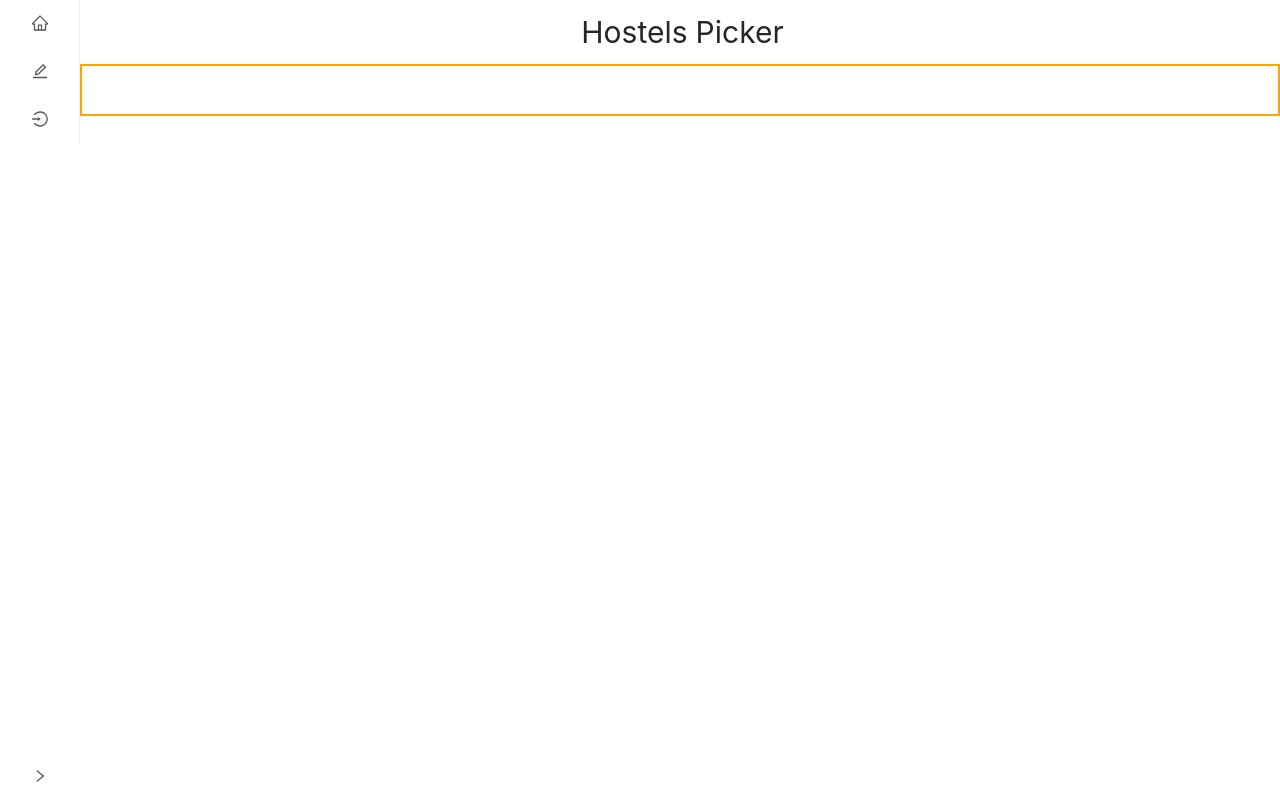
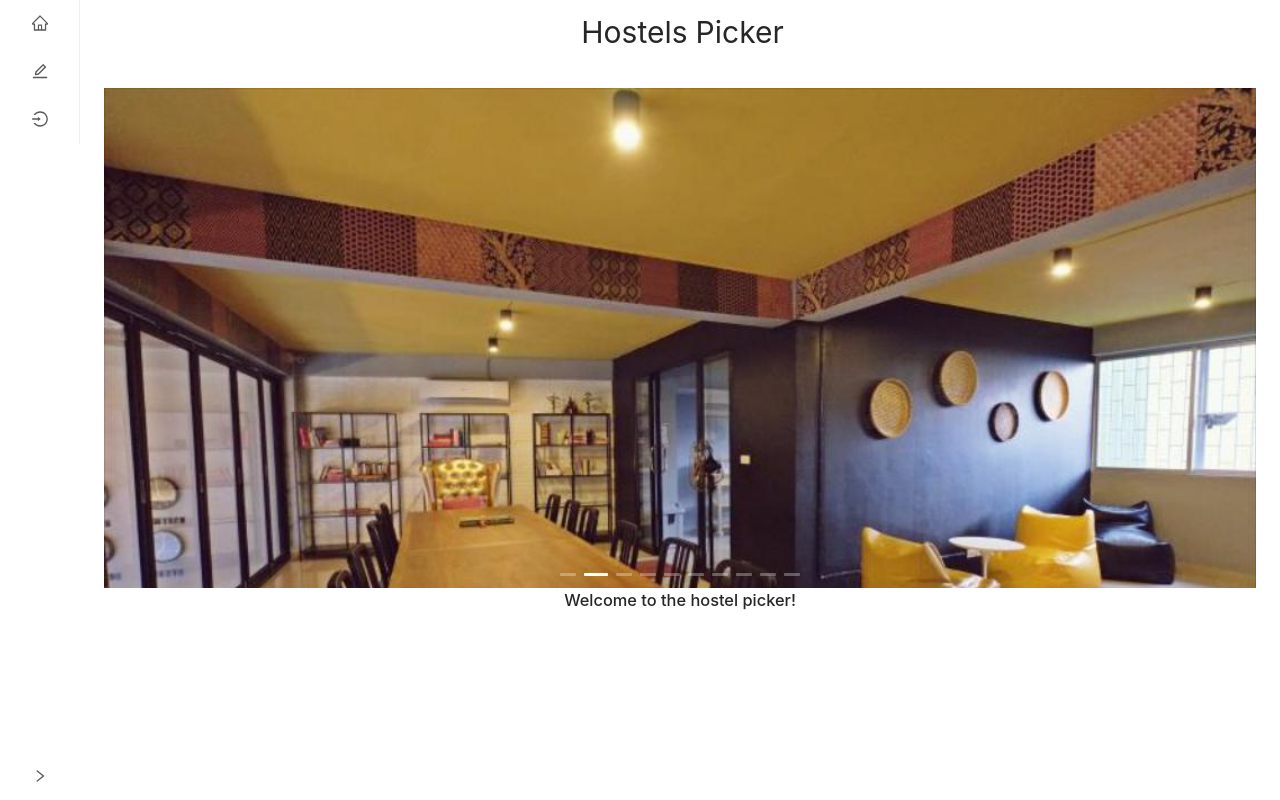
Before and after one commit to PanicP/test-ext-hostel, a React (Create React App) app: page / in a window 1280 px wide. Built offline with nearby package versions, Linux system fonts and the light colour scheme.

Commit message:
WIP: Fix some css and date display

```diff
--- a/src/App.css
+++ b/src/App.css
@@ -14,3 +14,14 @@
 .anticon {
     color: #595959;
 }
+
+.ant-carousel .slick-slide {
+    height: 500px;
+    line-height: 500px;
+    background: #364d79;
+    overflow: hidden;
+  }
+
+  .ant-carousel .slick-slide h3 {
+    color: #fff;
+  }
--- a/src/components/hostel/HostelBookingList.js
+++ b/src/components/hostel/HostelBookingList.js
@@ -1,9 +1,10 @@
 /* eslint-disable jsx-a11y/anchor-is-valid */
-import React, {  Fragment } from 'react'
+import React, { Fragment } from 'react'
 import { useHostel } from '../../features/hostel/hostel-store'
 import { Table, Space } from 'antd'
 import moment from 'moment'
 import { history } from '../../history'
+import { isEmpty } from 'lodash'
 
 export const HostelBookingList = () => {
     const { bookedHostelData, handleSetIsBooked } = useHostel()
@@ -47,13 +48,13 @@ export const HostelBookingList = () => {
             title: 'From',
             key: 'fromDate',
             width: '200px',
-            render: (text, record) => <p>{moment.unix(record.fromDate).format('MMM DD, YYYY')}</p>,
+            render: (text, record) => <p>{!isEmpty(record.fromDate) ? moment.unix(record.fromDate).format('MMM DD, YYYY') : ''}</p>,
         },
         {
             title: 'To',
             key: 'toDate',
             width: '200px',
-            render: (text, record) => <p>{moment.unix(record.toDate).format('MMM DD, YYYY')}</p>,
+            render: (text, record) => <p>{!isEmpty(record.fromDate) ? moment.unix(record.fromDate).format('MMM DD, YYYY') : ''}</p>,
         },
         {
             title: '',
--- /dev/null
+++ b/src/components/hostel/HostelCarousel.js
@@ -0,0 +1,22 @@
+import React from 'react'
+import { Carousel } from 'antd'
+
+export const HostelCarousel = () => {
+    const hostelIDset = ['h1', 'h2', 'h3', 'h4', 'h5', 'h6', 'h7', 'h8', 'h9', 'h10']
+    return (
+        <Carousel autoplay>
+            {hostelIDset.map((id) => (
+                <div>
+                    <img
+                        src={require(`../../static/pictures/${id}/1.jpg`)}
+                        alt="unavailable"
+                        style={{
+                            width: '100%',
+                            height: '100%',
+                        }}
+                    />
+                </div>
+            ))}
+        </Carousel>
+    )
+}
--- a/src/components/hostel/index.js
+++ b/src/components/hostel/index.js
@@ -2,3 +2,4 @@ export { HostelDetail } from './HostelDetail'
 export { HostelList } from './HostelList'
 export { HostelBookingList } from './HostelBookingList'
 export { HostelLocation } from './HostelLocation'
+export { HostelCarousel } from './HostelCarousel'
--- a/src/components/layout/ClassicWithSidebarLayout.js
+++ b/src/components/layout/ClassicWithSidebarLayout.js
@@ -132,7 +132,6 @@ export const ClassicWithSidebarLayout = ({ children }) => {
                         style={{
                             margin: '64px 0 0',
                             overflow: 'initial',
-                            border: '2px solid orange',
                         }}
                     >
                         <div
--- a/src/pages/HomePage.js
+++ b/src/pages/HomePage.js
@@ -1,6 +1,6 @@
 import React, { useState } from 'react'
 import { ClassicWithSidebarLayout } from '../components/layout'
-import { HostelList } from '../components/hostel'
+import { HostelList, HostelCarousel } from '../components/hostel'
 
 export const HomePage = () => {
 
@@ -8,7 +8,9 @@ export const HomePage = () => {
 
     return (
         <ClassicWithSidebarLayout>
+            <HostelCarousel/>
             { isAuthed ? <HostelList></HostelList> : <div></div>}
+            <h3>Welcome to the hostel picker!</h3>
         </ClassicWithSidebarLayout>
     )
 }
```
